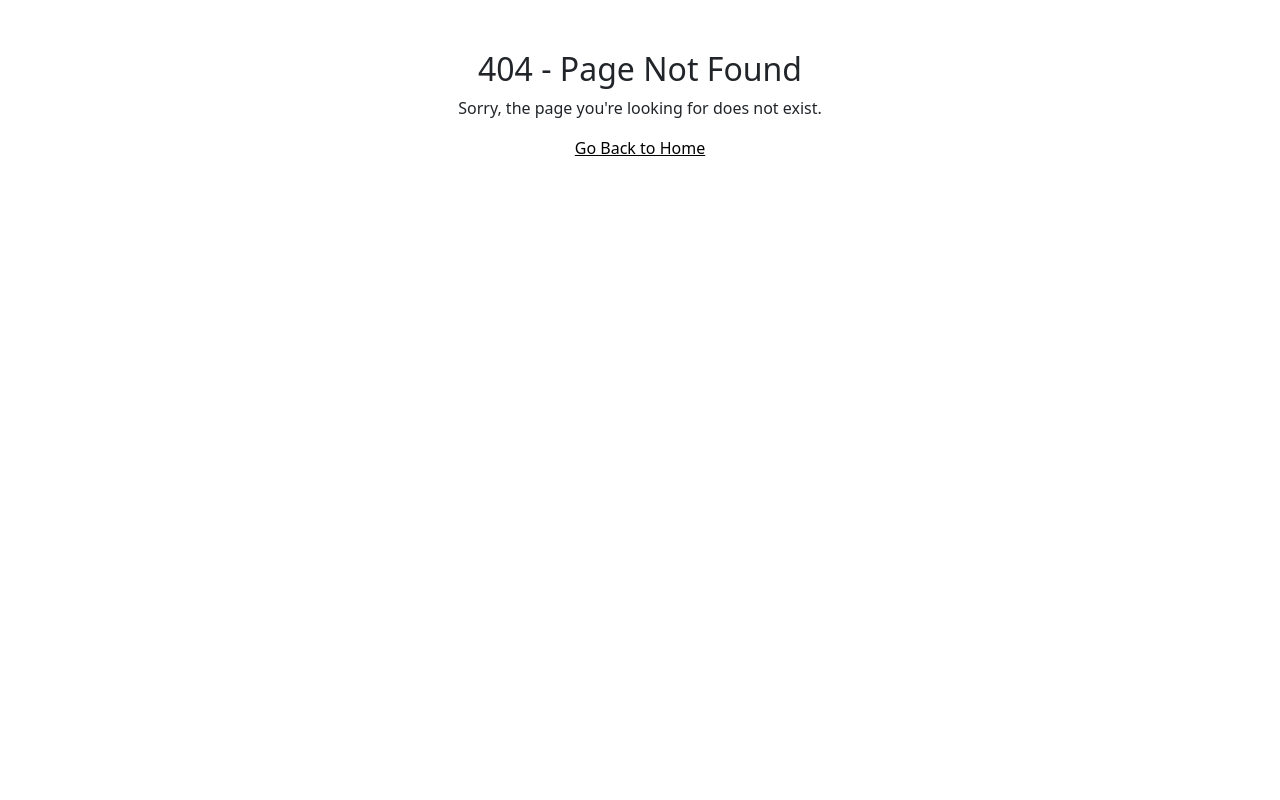
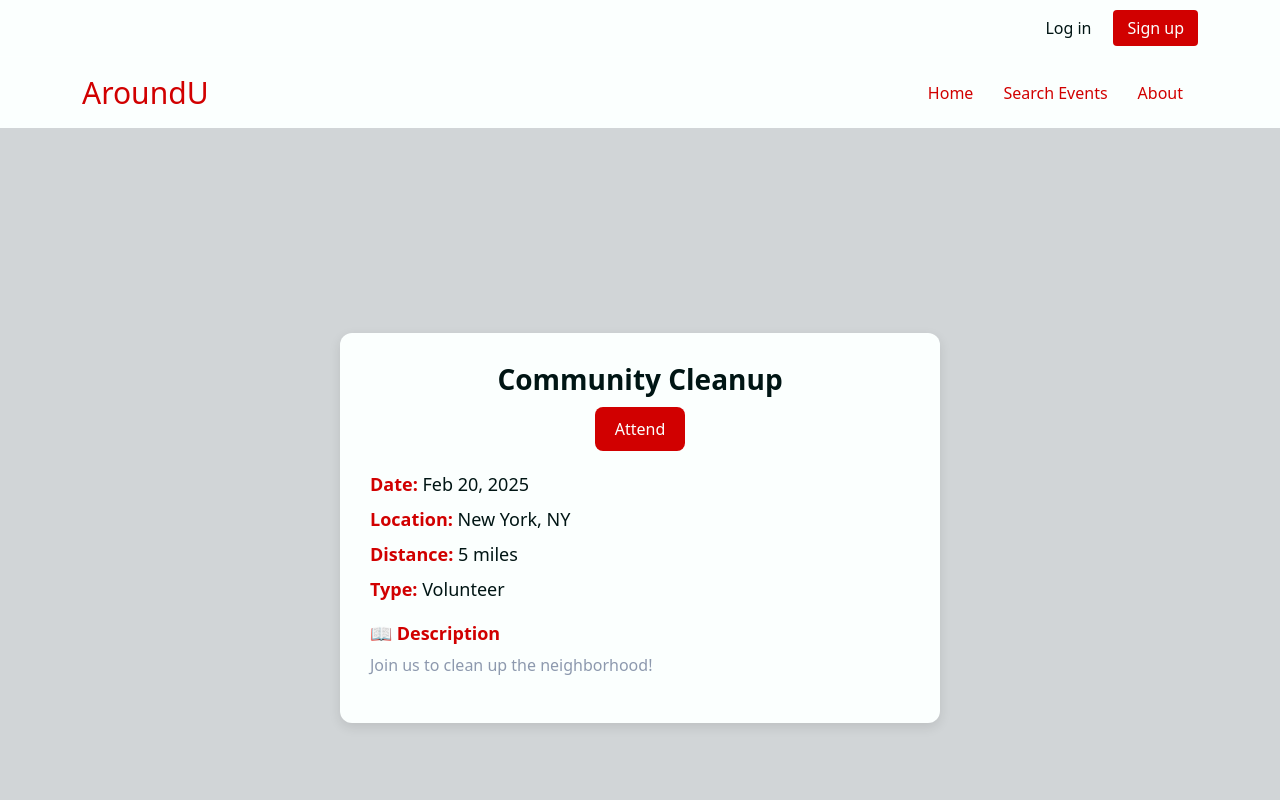
Before and after one commit to HaskizMe/event_finder_web_app, a React (Vite) app: page /event/1 in a window 1280 px wide. Before the commit this address had no page. Shown: the top 800 px of the page. Built offline with nearby package versions, Linux system fonts and the light colour scheme.

Commit message:
added event details page

```diff
--- a/src/App.jsx
+++ b/src/App.jsx
@@ -6,6 +6,7 @@ import SignUpForm from './pages/login/Signup';
 import Home from './pages/home/Home';
 import ForgotPasswordForm from './pages/login/forgotPassword';
 import Search from './pages/search/Search';
+import EventDetails from './pages/eventDetails/EventDetails';
 
 function NotFound() {
   return (
@@ -30,6 +31,7 @@ function App() {
         <Route path="/search" element={<Search />} />
         <Route path="/forgot-password" element={<ForgotPasswordForm />} />
         <Route path="/signup" element={<SignUpForm />} />
+        <Route path="/event/:id" element={<EventDetails />} />
       </Routes>
     </>
   );
--- a/src/pages/about/About.jsx
+++ b/src/pages/about/About.jsx
@@ -3,6 +3,7 @@ import discoverEventsImage from '../../assets/discoverEvents.jpeg';
 import eventHostingImage from '../../assets/eventHosting.jpg';
 import happyPerson2Image from '../../assets/happyPerson2.jpg';
 import MainLayout from '../../layouts/MainLayout';
+import colors from '../../theme/colors';
 
 function About() {
     return (
@@ -16,8 +17,9 @@ function About() {
                         <div className="section-content" style={{ flex: 2, alignItems: "center" }}>
                             <img src={discoverEventsImage} alt="discover events" className='img'/>
                         </div>
+
                         <div className="section-content" style={{ flex: 3 }}>
-                            <h2 style={{margin: 0}}>Discover Events Near You</h2>
+                            <h2 style={{margin: 0, color: colors.red}}>Discover Events Near You</h2>
 
                             <p>Stay in the loop with what’s happening around you! Our event management
                                 app makes it effortless to find events tailored to your interests.
@@ -31,7 +33,7 @@ function About() {
                     {/* Host and manage events Section */}
                     <div className="section">
                         <div className="section-content" style={{ flex: 3 }}>
-                                <h2 style={{margin: 0}}>Host and Manage Events with Ease</h2>
+                                <h2 style={{margin: 0, color: colors.red}}>Host and Manage Events with Ease</h2>
                                 <p>Whether you’re planning a local workshop or a large-scale festival, our app
                                     empowers you to create, edit, and share events seamlessly. Post your event
                                     details, update them as needed, or remove events with just a few clicks. Manage
@@ -49,7 +51,7 @@ function About() {
                             <img src={happyPerson2Image} alt="happy person" className='img' />
                         </div>
                         <div className="section-content" style={{ flex: 3 }}>
-                            <h2 style={{margin: 0}}>Interactive and Intuitive Features</h2>
+                            <h2 style={{margin: 0, color: colors.red}}>Interactive and Intuitive Features</h2>
                             <p>Enjoy a smooth, user-friendly experience with dynamic layouts and a real-time
                                 dashboard displaying upcoming events at a glance. With integrated Mapbox support,
                                 you can visualize event locations on a map, making navigation simple and fun.
--- /dev/null
+++ b/src/pages/eventDetails/EventDetails.jsx
@@ -0,0 +1,135 @@
+import { useParams } from "react-router-dom";
+import { useState } from "react";
+import MainLayout from "../../layouts/MainLayout";
+import colors from "../../theme/colors";
+
+const events = [
+  { id: 1, title: "Community Cleanup", location: "New York, NY", distance: "5 miles", type: "Volunteer", date: "Feb 20, 2025", description: "Join us to clean up the neighborhood!" },
+  { id: 2, title: "Tech Meetup", location: "San Francisco, CA", distance: "10 miles", type: "Networking", date: "Mar 5, 2025", description: "Meet tech enthusiasts and grow your network!" },
+  { id: 3, title: "Art Exhibition", location: "Chicago, IL", distance: "2 miles", type: "Culture", date: "Mar 15, 2025", description: "Explore local artwork and creativity." },
+  { id: 4, title: "Music Festival", location: "Austin, TX", distance: "15 miles", type: "Entertainment", date: "Apr 10, 2025", description: "Live performances from top artists." },
+];
+
+const EventDetails = () => {
+  const { id } = useParams();
+  const event = events.find((e) => e.id === Number(id));
+  const [attending, setAttending] = useState(false);
+
+  if (!event) {
+    return (
+      <MainLayout>
+        <div style={styles.notFound}>Event not found!</div>
+      </MainLayout>
+    );
+  }
+
+  return (
+    <MainLayout>
+      <div style={styles.container}>
+        <div style={styles.card}>
+          {/* Event Title */}
+          <h1 style={styles.title}>{event.title}</h1>
+
+          {/* Attending Button */}
+          <button
+            style={attending ? styles.attendingButtonActive : styles.attendingButton}
+            onClick={() => setAttending(!attending)}
+          >
+            {attending ? "Attending ✔" : "Attend"}
+          </button>
+
+          {/* Event Details */}
+          <div style={styles.detailsSection}>
+            <p style={styles.details}><strong style={styles.sectionTitle}>Date:</strong> {event.date}</p>
+            <p style={styles.details}><strong style={styles.sectionTitle}>Location:</strong> {event.location}</p>
+            <p style={styles.details}><strong style={styles.sectionTitle}>Distance:</strong> {event.distance}</p>
+            <p style={styles.details}><strong style={styles.sectionTitle}>Type:</strong> {event.type}</p>
+          </div>
+
+          {/* Description Section */}
+          <div style={styles.descriptionSection}>
+            <h2 style={styles.sectionTitle}>📖 Description</h2>
+            <p style={styles.description}>{event.description}</p>
+          </div>
+        </div>
+      </div>
+    </MainLayout>
+  );
+};
+
+const styles = {
+  container: {
+    display: "flex",
+    justifyContent: "center",
+    alignItems: "center",
+    minHeight: "100vh",
+    backgroundColor: colors.platinum,
+    padding: "20px",
+  },
+  card: {
+    backgroundColor: colors.white,
+    padding: "30px",
+    borderRadius: "12px",
+    boxShadow: "0px 4px 12px rgba(0, 0, 0, 0.1)",
+    maxWidth: "600px",
+    width: "100%",
+    textAlign: "center",
+  },
+  title: {
+    fontSize: "28px",
+    fontWeight: "bold",
+    color: colors.richBlack,
+    marginBottom: "10px",
+  },
+  attendingButton: {
+    backgroundColor: colors.red,
+    color: colors.white,
+    padding: "10px 20px",
+    borderRadius: "8px",
+    border: "none",
+    cursor: "pointer",
+    fontSize: "16px",
+    marginBottom: "20px",
+  },
+  attendingButtonActive: {
+    backgroundColor: colors.coolGray,
+    color: colors.white,
+    padding: "10px 20px",
+    borderRadius: "8px",
+    border: "none",
+    cursor: "pointer",
+    fontSize: "16px",
+    marginBottom: "20px",
+  },
+  detailsSection: {
+    textAlign: "left",
+    marginBottom: "20px",
+  },
+  details: {
+    fontSize: "18px",
+    color: colors.richBlack,
+    marginBottom: "8px",
+  },
+  sectionTitle: {
+    color: colors.red,
+    fontWeight: "bold",
+    fontSize: "18px",
+  },
+  descriptionSection: {
+    textAlign: "left",
+    marginTop: "20px",
+  },
+  description: {
+    fontSize: "16px",
+    color: colors.coolGray,
+  },
+  notFound: {
+    textAlign: "center",
+    fontSize: "24px",
+    color: colors.red,
+    fontWeight: "bold",
+    marginTop: "50px",
+  },
+};
+
+export default EventDetails;
--- a/src/pages/search/Search.jsx
+++ b/src/pages/search/Search.jsx
@@ -1,4 +1,5 @@
 import { useState } from "react";
+import { useNavigate } from "react-router-dom"; // Import for navigation
 import MainLayout from "../../layouts/MainLayout";
 import colors from "../../theme/colors"; // Import colors
 
@@ -8,6 +9,8 @@ const Search = () => {
   const [distance, setDistance] = useState("Any");
   const [eventType, setEventType] = useState("All");
   const [filteredEvents, setFilteredEvents] = useState([]);
+  const navigate = useNavigate(); // Hook for navigation
+
 
   const events = [
     { id: 1, title: "Community Cleanup", location: "New York, NY", distance: "5 miles", type: "Volunteer", date: "Feb 20, 2025" },
@@ -41,6 +44,11 @@ const Search = () => {
     );
     setFilteredEvents(filtered);
   };
+
+    // **React Event: Navigate to event details page**
+    const handleEventClick = (eventId) => {
+        navigate(`/event/${eventId}`); // Redirects to event details page
+      };
 
   return (
     <MainLayout>
@@ -88,7 +96,11 @@ const Search = () => {
         {/* Event Results */}
         <div style={styles.eventList}>
           {(filteredEvents.length > 0 ? filteredEvents : events).map((event) => (
-            <div key={event.id} style={styles.eventCard}>
+            <div
+              key={event.id}
+              style={styles.eventCard}
+              onClick={() => handleEventClick(event.id)} // Navigate on click
+            >
               <h3 style={styles.eventTitle}>{event.title}</h3>
               <p style={styles.eventDetails}>{event.location} | {event.distance}</p>
               <p style={styles.eventType}>{event.type}</p>
@@ -181,6 +193,7 @@ const styles = {
     boxShadow: "0px 4px 10px rgba(0, 0, 0, 0.1)",
     width: "50%",
     marginBottom: "15px",
+    cursor: "pointer"
   },
   eventTitle: {
     fontSize: "20px",
```
